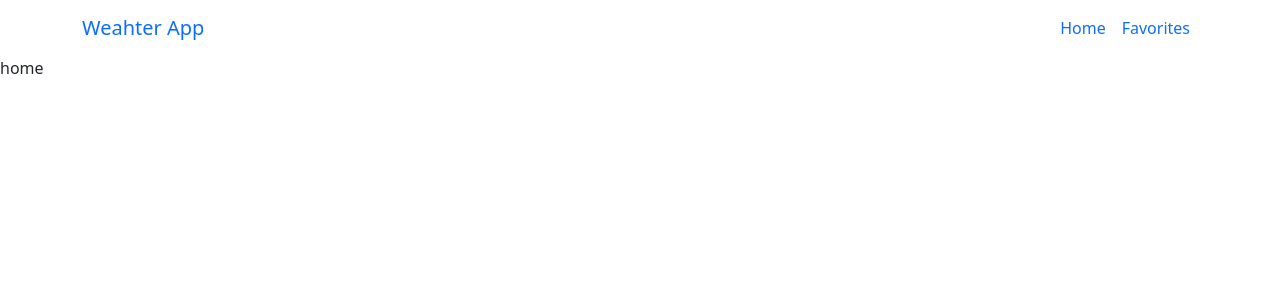
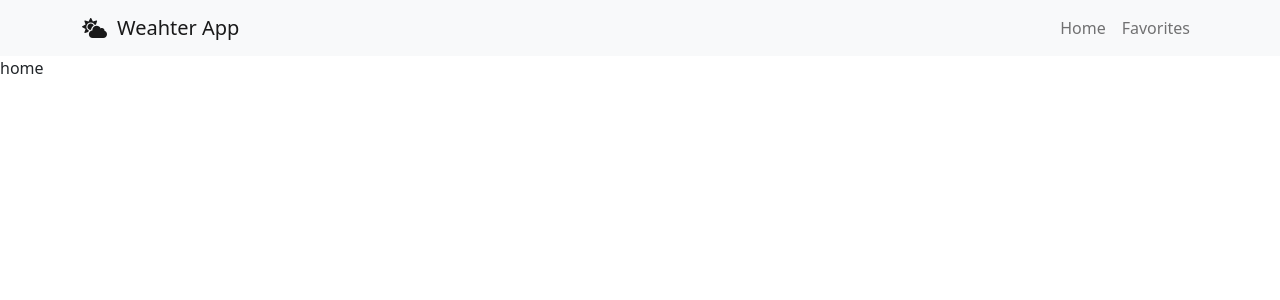
Before and after one commit to elad-hayek/Elad-Hayek-15-11-2021, a React (Create React App) app: page / in a window 1280 px wide. Shown: the top 300 px of the page. Built offline with nearby package versions, Linux system fonts and the light colour scheme.

Commit message:
added font awesome icons

```diff
--- a/package.json
+++ b/package.json
@@ -3,6 +3,10 @@
   "version": "0.1.0",
   "private": true,
   "dependencies": {
+    "@fortawesome/fontawesome-svg-core": "^1.2.36",
+    "@fortawesome/free-regular-svg-icons": "^5.15.4",
+    "@fortawesome/free-solid-svg-icons": "^5.15.4",
+    "@fortawesome/react-fontawesome": "^0.1.16",
     "@testing-library/jest-dom": "^5.15.0",
     "@testing-library/react": "^11.2.7",
     "@testing-library/user-event": "^12.8.3",
--- a/src/components/NavBar.jsx
+++ b/src/components/NavBar.jsx
@@ -2,13 +2,18 @@ import React from 'react'
 import {Navbar, Container, Nav} from 'react-bootstrap'
 import { Link } from 'react-router-dom'
 import { routes } from '../constants/navigation'
+import { FontAwesomeIcon } from '@fortawesome/react-fontawesome'
+import {faCloudSun} from '@fortawesome/free-solid-svg-icons'
 
 
 const NavBar = () =>{
     return(
-        <Navbar variant="blue">
+        <Navbar bg="light" variant="light">
             <Container>
-                <Navbar.Brand as={Link} to={routes.HOME}>Weahter App</Navbar.Brand>
+                <Navbar.Brand as={Link} to={routes.HOME}>
+                    <FontAwesomeIcon icon={faCloudSun} size="xl" style={{marginRight: 10}}/>
+                    Weahter App
+                </Navbar.Brand>
                 <Nav>
                     <Nav.Link as={Link} to={routes.HOME} >Home</Nav.Link>
                     <Nav.Link as={Link} to={routes.FAVORITES} >Favorites</Nav.Link>
```
Also changed, not shown: 1 other file (tests, documents, lock files or other folders).
